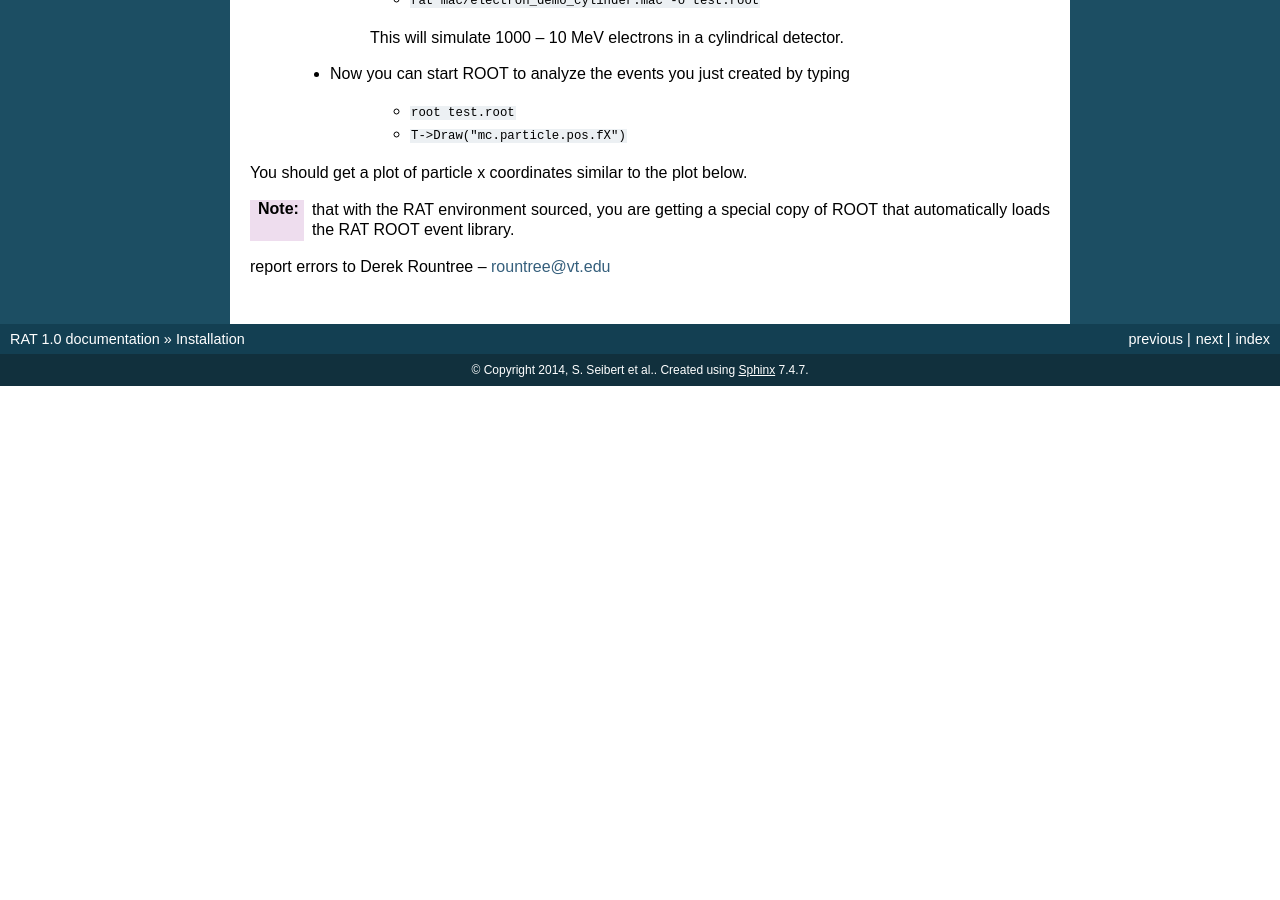
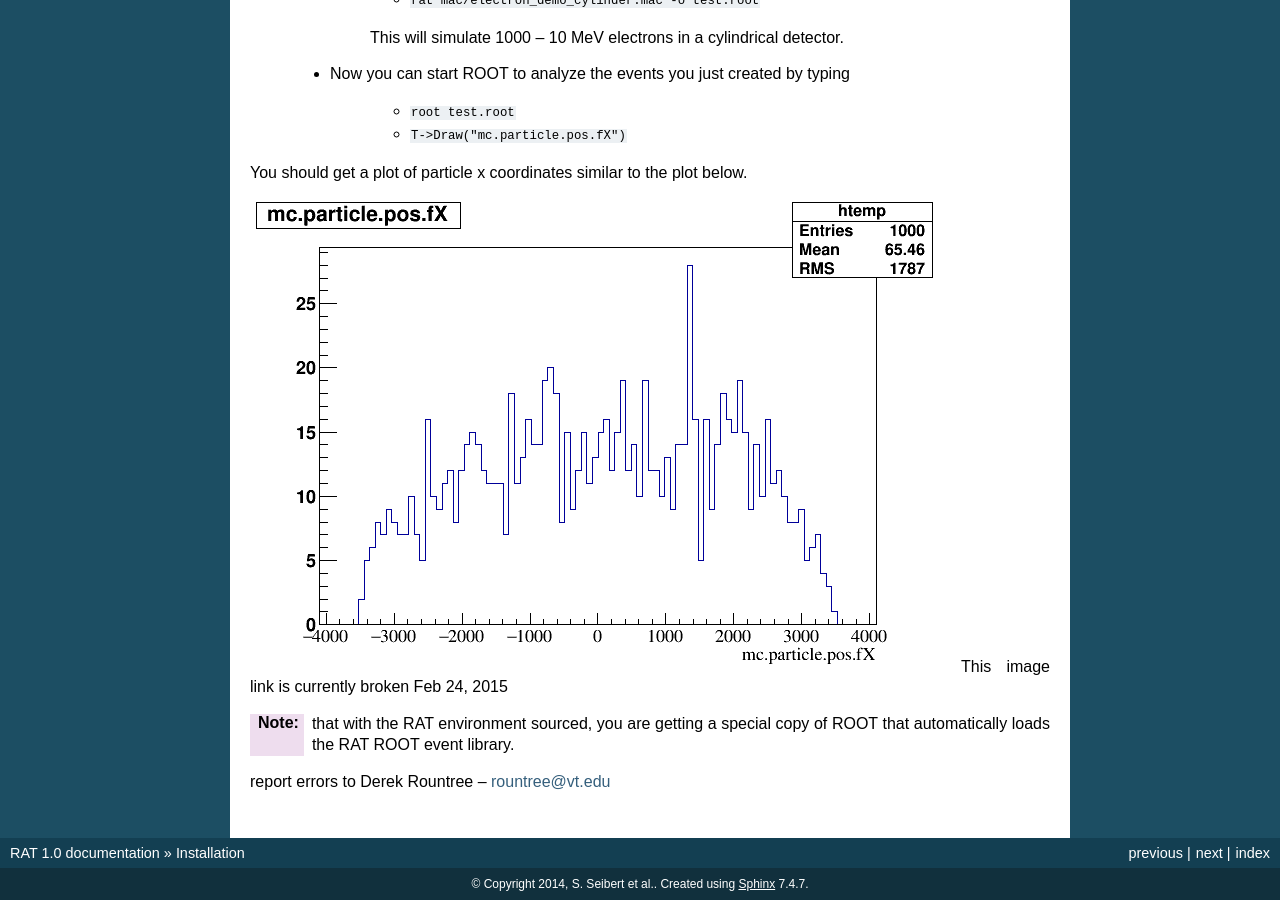
Before and after one commit to rat-pac/rat-pac, a Sphinx documentation site: the page built from doc/installation.rst, in a window 1280 px wide and 900 px high, scrolled down 3433 px. Built offline with Sphinx 7.4.7, drawn with Linux system fonts in a browser that asks for light colours; formulas are drawn with MathJax 3; before the commit the page ends 3819 px from its top, so only the background shows below that.

Commit message:
This is a commit to update the installation and test drive web page.  The information should be up to date.  If any experiences trouble installing with these instructions, please email rountree@vt.edu with the problem

```diff
--- a/doc/installation.rst
+++ b/doc/installation.rst
@@ -181,6 +181,9 @@ Test Drive
 
 You should get a plot of particle x coordinates similar to the plot below.
 
+|RootOutputTutorial000| This image link is currently broken Feb 24, 2015
+
+.. |RootOutputTutorial000| image:: Tutorial000.png
 
 :Note: that with the RAT environment sourced, you are getting a special copy of ROOT that automatically loads the RAT ROOT event library.
 report errors to Derek Rountree -- rountree@vt.edu
```
Also changed, not shown: doc/Tutorial000.png (added).
